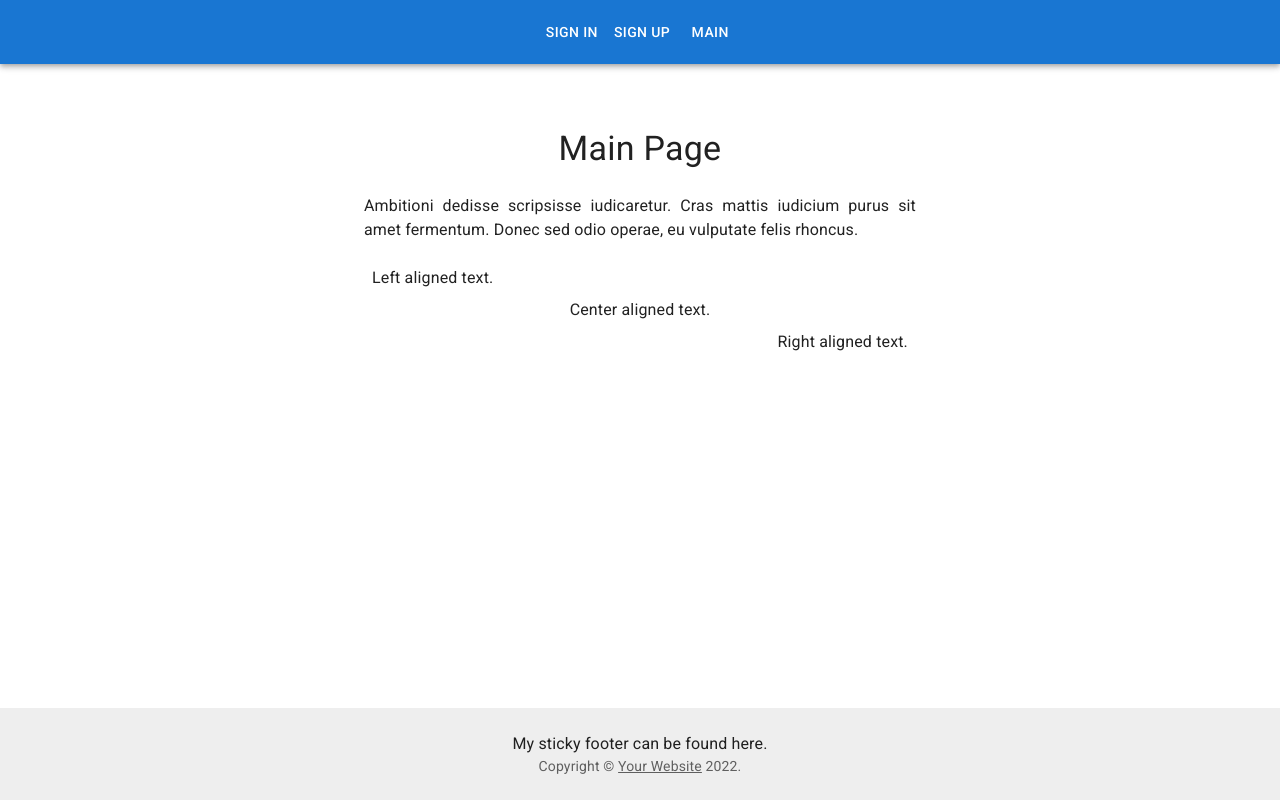
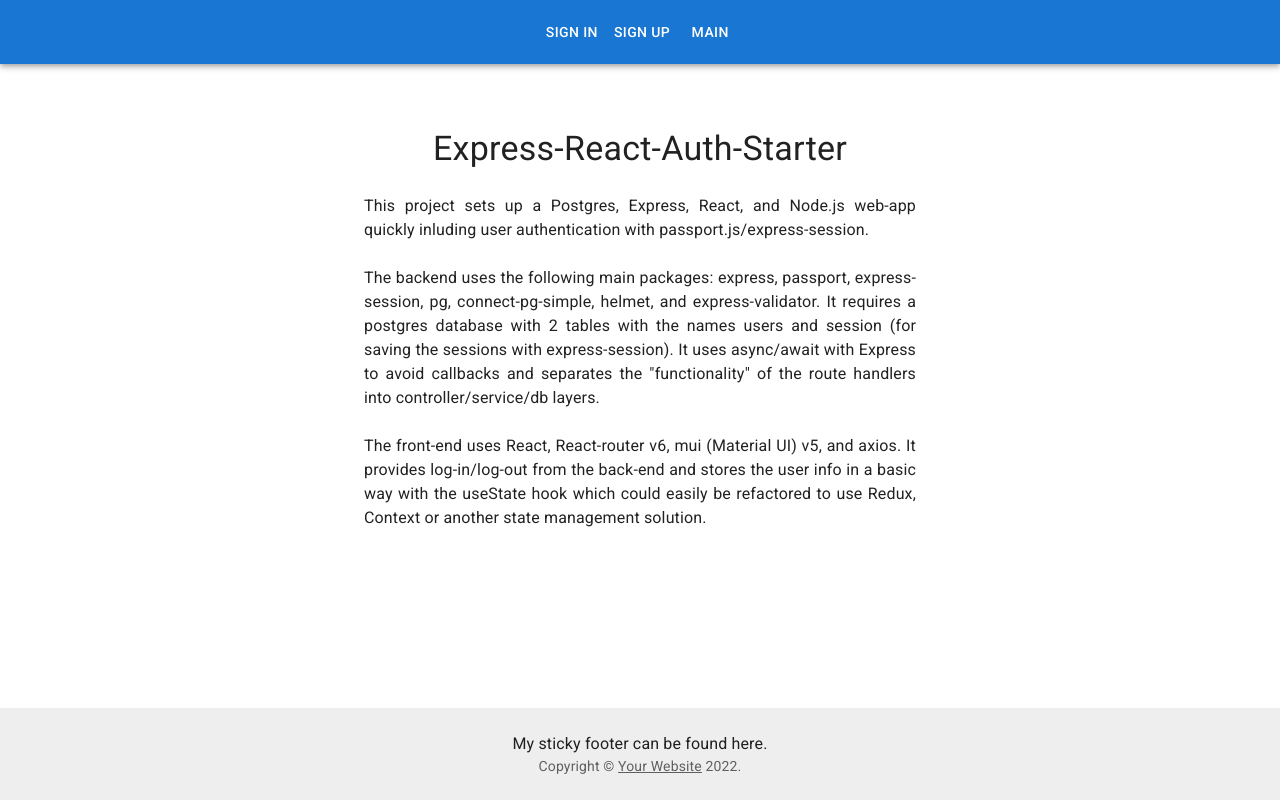
Before and after one commit to mikejoh12/express-react-auth-starter, a React (Create React App) app in the folder client/: page / in a window 1280 px wide. Built offline with nearby package versions, Linux system fonts and the light colour scheme.

Commit message:
Add project info

```diff
--- a/client/src/components/Main/Main.js
+++ b/client/src/components/Main/Main.js
@@ -6,15 +6,20 @@ function Main() {
     return (
     <Typography component="div">
       <Typography component="h1" variant="h4" align="center">
-        Main Page
+        Express-React-Auth-Starter
       </Typography>
       <Box sx={{ textAlign: 'justify', my: 3 }}>
-        Ambitioni dedisse scripsisse iudicaretur. Cras mattis iudicium purus sit amet
-        fermentum. Donec sed odio operae, eu vulputate felis rhoncus.
+        This project sets up a Postgres, Express, React, and Node.js web-app quickly inluding user authentication with passport.js/express-session.
       </Box>
-      <Box sx={{ textAlign: 'left', m: 1 }}>Left aligned text.</Box>
-      <Box sx={{ textAlign: 'center', m: 1 }}>Center aligned text.</Box>
-      <Box sx={{ textAlign: 'right', m: 1 }}>Right aligned text.</Box>
+
+      <Box sx={{ textAlign: 'justify', my: 3 }}>
+        The backend uses the following main packages: express, passport, express-session, pg, connect-pg-simple, helmet, and express-validator. It requires a postgres database with 2 tables with the names users and session (for saving the sessions with express-session). It uses async/await with Express to avoid callbacks and separates the "functionality" of the route handlers into controller/service/db layers.
+      </Box>
+
+      <Box sx={{ textAlign: 'justify', my: 3 }}>
+        The front-end uses React, React-router v6, mui (Material UI) v5, and axios. It provides log-in/log-out from the back-end and stores the user info in a basic way with the useState hook which could easily be refactored to use Redux, Context or another state management solution.
+      </Box>
+
     </Typography>
   );
  }
```
